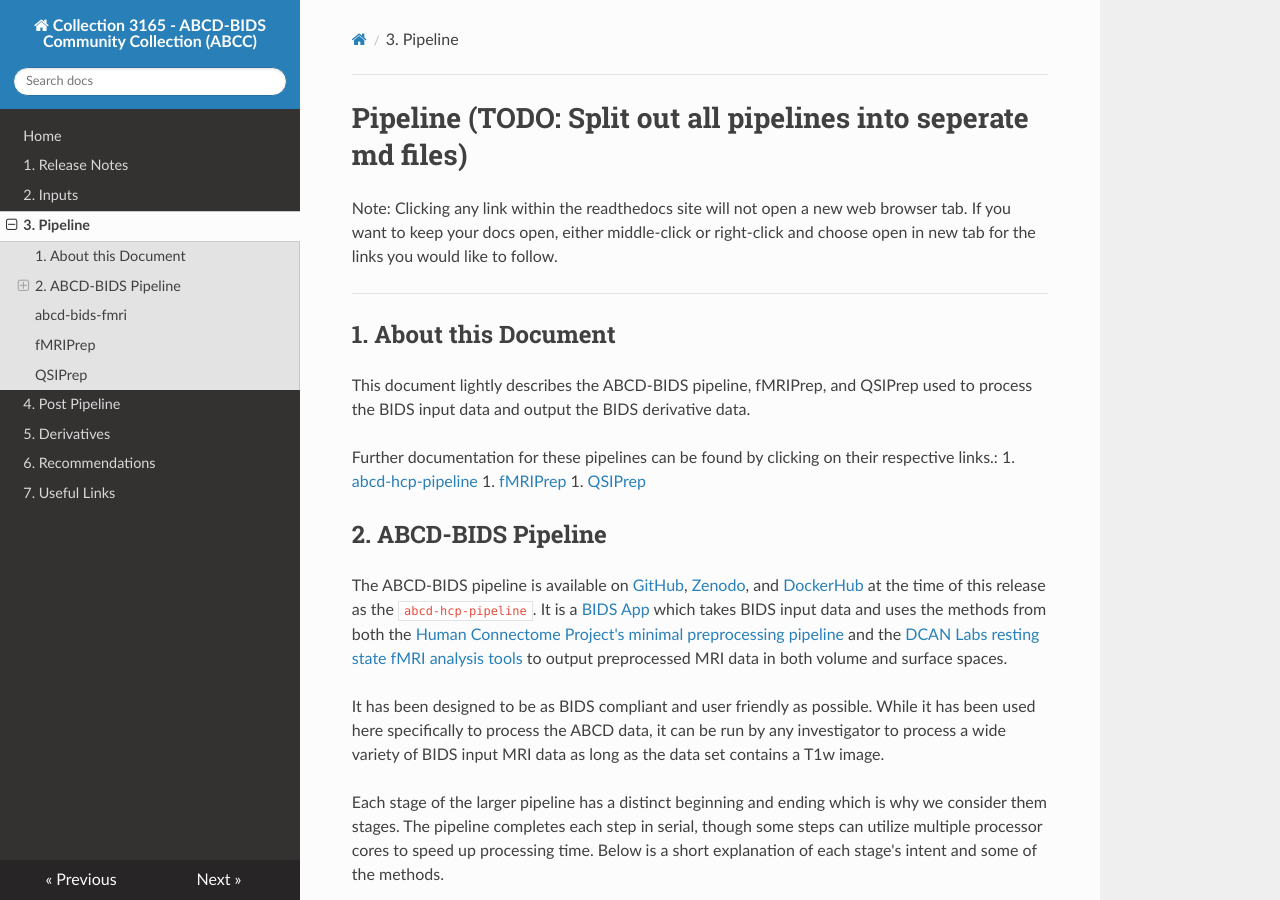
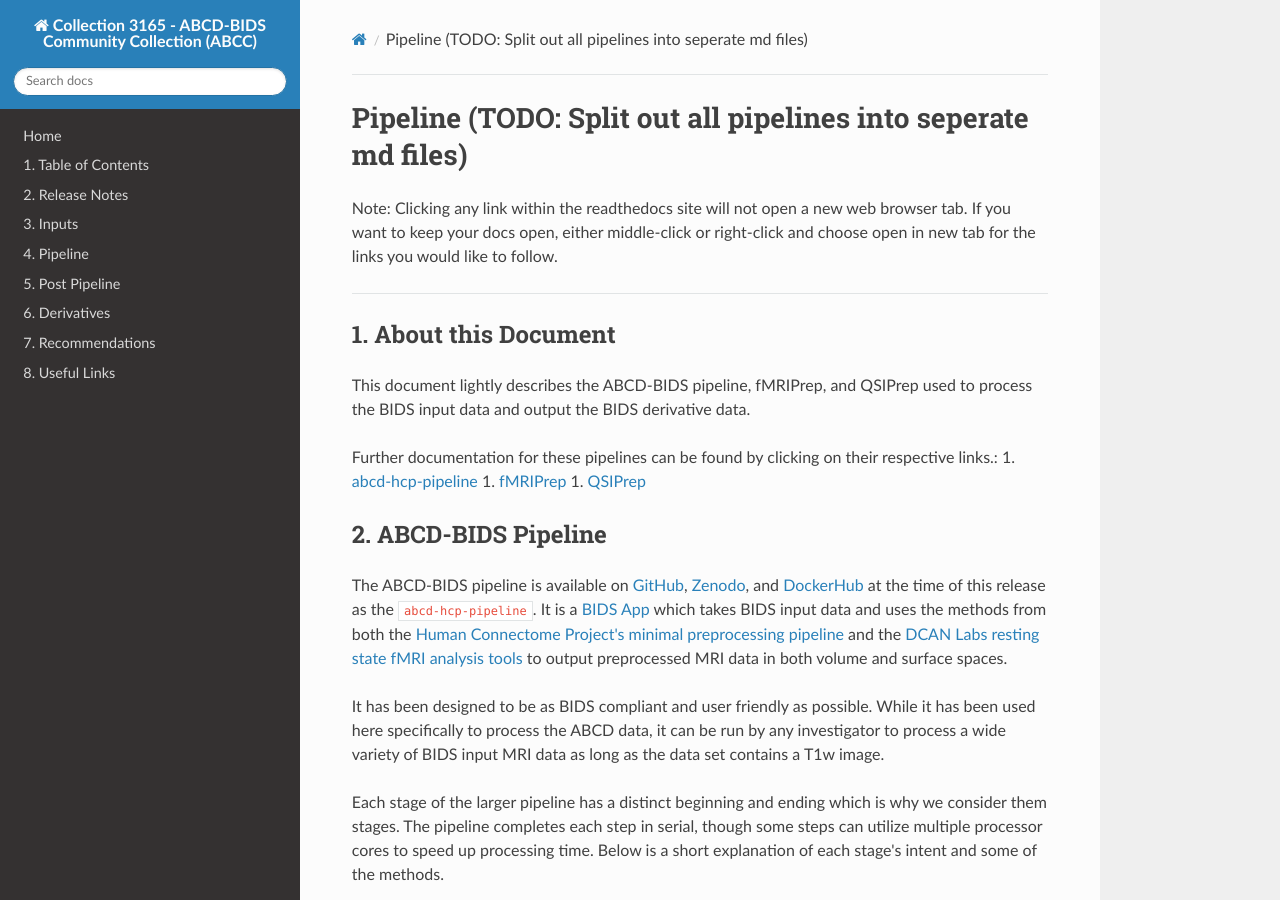
Before and after one commit to ABCD-STUDY/nda-abcd-collection-3165, an MkDocs documentation site: the page built from docs/pipelines.md, in a window 1280 px wide and 900 px high. Built offline with MkDocs 1.6.1, drawn with Linux system fonts in a browser that asks for light colours; nearby versions of some CDN libraries.

Commit message:
Reformated the Table of Contents and adjusted the descriptions of the pages.

```diff
--- /dev/null
+++ b/docs/tableofcontents.md
@@ -0,0 +1,35 @@
+# Table of Contents (TODO: Audrey cleanup)
+
+These documents are generated from [GitHub](https://github.com/ABCD-STUDY/nda-abcd-collection-3165) as a live readthedocs.org website describing various aspects of [the ABCD-BIDS community collection (ABCC)](https://nda.nih.gov/edit_collection.html?id=3165).
+
+1. [**Table of Contents**](https://collection3165.readthedocs.io/en/stable/tableofcontents/)
+
+    A description of the ABCD-BIDS Community Collection (ABCC) readthedocs pages.
+
+1. [**Release Notes**](https://collection3165.readthedocs.io/en/stable/release_notes/)
+
+    A document describing the overarching goals and summary of collection 3165 along with a list of the data releases as they are published on the NDA.
+
+1. [**Inputs**](https://collection3165.readthedocs.io/en/stable/inputs/)
+
+    A reference for the curated BIDS anatomical, functional, and field map input data.  This reference describes how the data were selected and prepared for processing.
+
+1. [**Pipelines**](https://collection3165.readthedocs.io/en/stable/pipelines/)
+
+    A description of the ABCD-BIDS, abcd-bids-fmri, fMRIprep, QSIprep pipelines used on the input data to create the derivative data.
+
+1. [**Derivatives**](https://collection3165.readthedocs.io/en/stable/derivatives/)
+
+    A reference for the anatomical, functional, and executive summary derivative data.
+
+1. [**Post Pipeline**](https://collection3165.readthedocs.io/en/stable/postpipeline/)
+
+    A description of subsequent scripts ran on the processing derivatives to produce additional derivatives.
+
+1. [**Recommendations**](https://collection3165.readthedocs.io/en/stable/recommendations/)
+
+    Recommended software, methods, and procedures for [downloading](https://github.com/ABCD-STUDY/nda-abcd-s3-downloader) and analyzing the data.
+
+1. [**Useful Links**](https://collection3165.readthedocs.io/en/stable/useful/)
+
+    Links found throughout the documents collected into one page.
--- a/mkdocs.yml
+++ b/mkdocs.yml
@@ -5,10 +5,11 @@ plugins:
 docs_dir: docs
 nav:
   - Home: index.md
-  - 1. Release Notes: release_notes.md
-  - 2. Inputs: inputs.md
-  - 3. Pipeline: pipeline.md
-  - 4. Post Pipeline: postpipeline.md
-  - 5. Derivatives: derivatives.md
-  - 6. Recommendations: recommendations.md
-  - 7. Useful Links: useful.md
+  - 1. Table of Contents: tableofcontents.md
+  - 2. Release Notes: release_notes.md
+  - 3. Inputs: inputs.md
+  - 4. Pipeline: pipeline.md
+  - 5. Post Pipeline: postpipeline.md
+  - 6. Derivatives: derivatives.md
+  - 7. Recommendations: recommendations.md
+  - 8. Useful Links: useful.md
```
Also changed, not shown: docs/index.md (+0 -30 lines), docs/pipelines.md (renamed from docs/pipeline.md).
